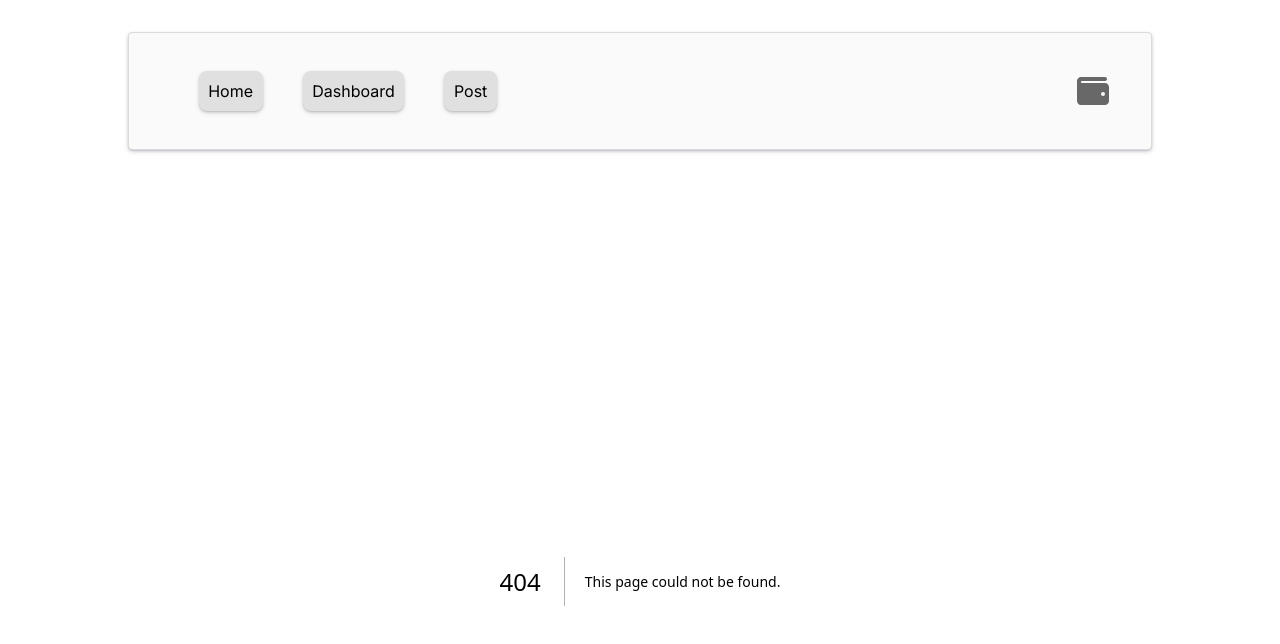
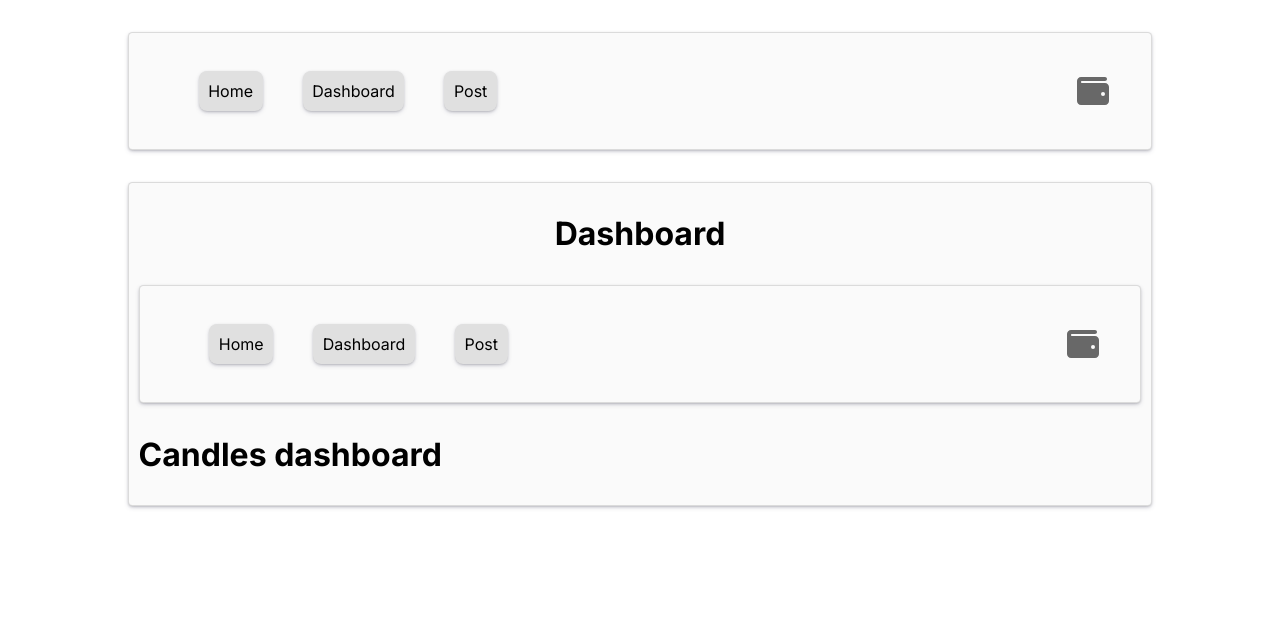
Before and after one commit to fedengarcia/dashboard-nextjs, a Next.js app: page /dashboard/1 in a window 1280 px wide. Before the commit this address had no page. Shown: the top 644 px of the page. Built offline with nearby package versions, Linux system fonts and the light colour scheme.

Commit message:
Create page.jsx

```diff
--- /dev/null
+++ b/src/app/dashboard/[id]/page.jsx
@@ -0,0 +1,17 @@
+const DASHBOARD_TYPES = [
+    {label: "Cake dashboard", value: '0'},
+    {label: "Candles dashboard", value: '1'},
+    {label: "Graph dashboard", value: '2'}
+]
+
+
+export default function DashboardType({params}) {
+    const {id} = params;
+    const type = DASHBOARD_TYPES.filter((element) => element.value === id)[0];
+
+    return (
+        <div>
+            <h1>{`${type?.label}`}</h1>
+        </div>
+    )
+}
```
